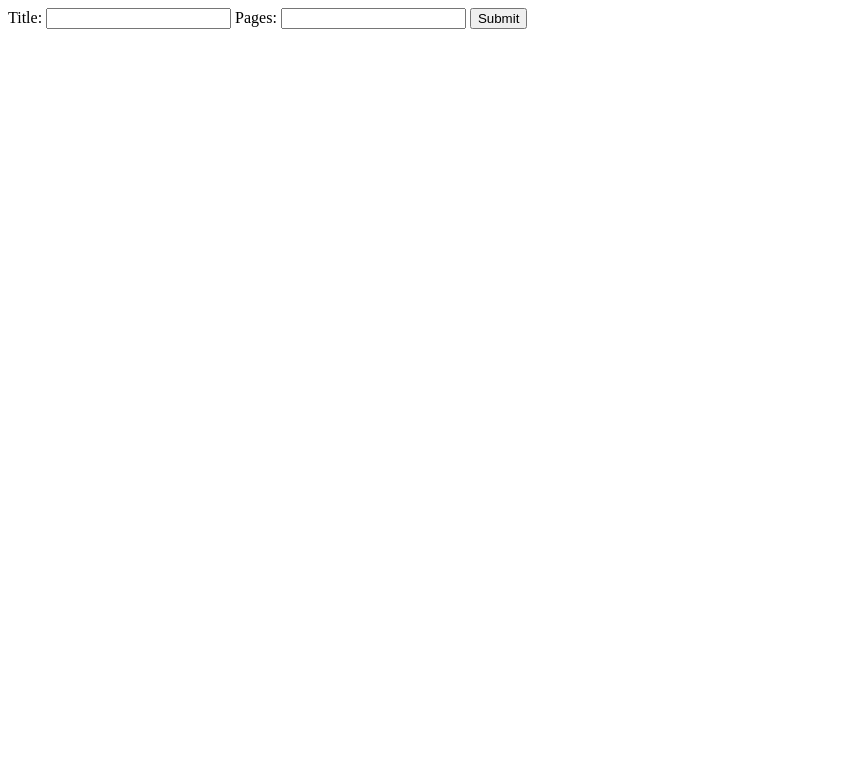
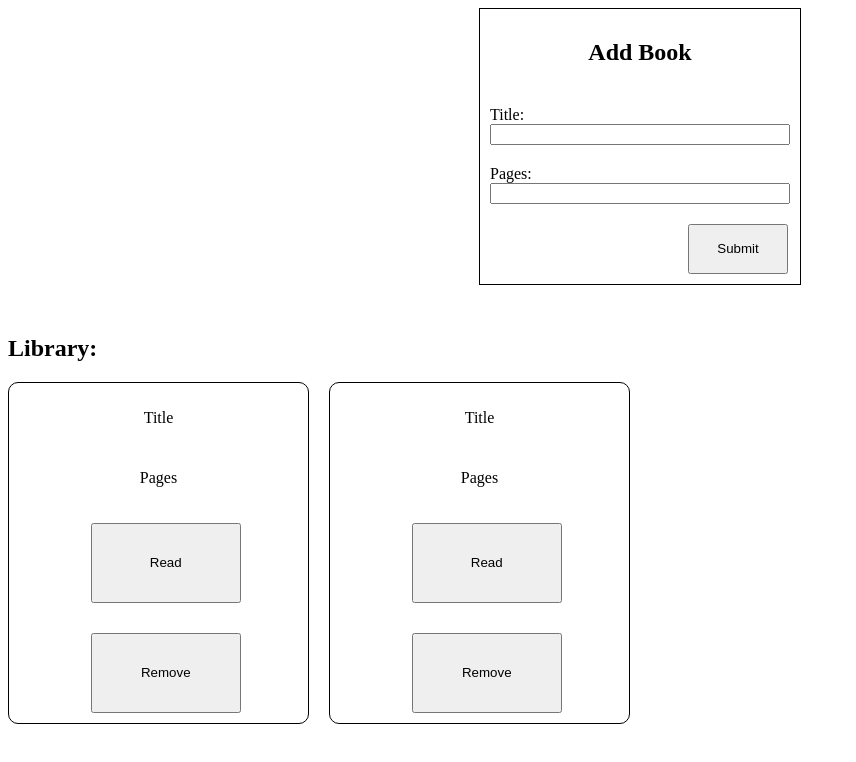
Before and after one commit to kooymj/library, a plain HTML site: page index.html in a window 1280 px wide. Shown: the whole page, without its empty margins (0-856 px from the left). Drawn offline with Linux system fonts and the light colour scheme.

Commit message:
added basic layout for library cards and form layout

```diff
--- a/index.html
+++ b/index.html
@@ -9,10 +9,39 @@
     <title>Library</title>
 </head>
 <body>
-    <label for="book-title">Title:</label>
-    <input type="text" id="input-title" name="book-title">
-    <label for="book-pages">Pages:</label>
-    <input type="text" id="input-pages" name="book-pages">
-    <button type="button" id="addBookBtn">Submit</button>
+    <div class="addBookForm">
+        <div class="form-section">
+            <h2>Add Book</h2>
+        </div>
+        <div class="form-section">
+            <label for="book-title">Title:</label>
+            <input type="text" id="input-title" name="book-title">
+        </div>
+        <div class="form-section">
+            <label for="book-pages">Pages:</label>
+            <input type="text" id="input-pages" name="book-pages">
+        </div>
+        <div class="form-section">
+            <button type="button" id="addBookBtn">Submit</button>
+        </div>
+
+    </div>
+    <div class="main">
+        <h2>Library:</h2>
+        <div class="library">
+            <div class="card">
+                <p>Title</p>
+                <p>Pages</p>
+                <button>Read</button>
+                <button>Remove</button>
+            </div>
+            <div class="card">
+                <p>Title</p>
+                <p>Pages</p>
+                <button>Read</button>
+                <button>Remove</button>
+            </div>
+        </div>
+    </div>
 </body>
 </html>
--- a/style.css
+++ b/style.css
@@ -0,0 +1,60 @@
+.addBookForm {
+    display: flex;
+    /* grid-template-columns: 300px; */
+    flex-direction: column;
+    width: 300px;
+    gap: 20px;
+    margin: auto;
+    border: 1px solid black;
+    padding: 10px;
+}
+
+.form-section {
+    display: flex;
+    flex-direction: column;
+}
+
+.form-section h2 {
+    text-align: center;
+}
+
+.form-section button {
+    height: 50px;
+    width: 100px;
+    position: relative;
+    float: left;
+    left: 66%;
+}
+
+
+.main {
+    margin-top: 50px;
+}
+
+.library {
+    display: grid;
+    grid-template-columns: repeat(auto-fill, minmax(300px, 1fr));
+    gap: 20px;
+}
+
+.card {
+    display: flex;
+    flex-direction: column;
+    gap: 10px;
+    border: 1px solid black;
+    border-radius: 10px;
+    padding-top: 10px;
+}
+
+.library p {
+    text-align: center;
+}
+
+.card button {
+    height: 80px;
+    width: 150px;
+    margin: 10px;
+    position: relative;
+    float: left;
+    left: 24%;
+}
```
